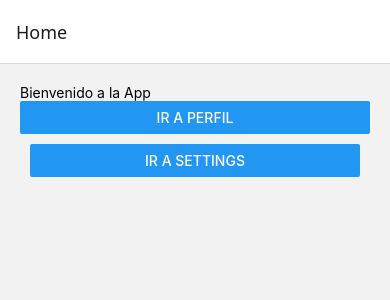
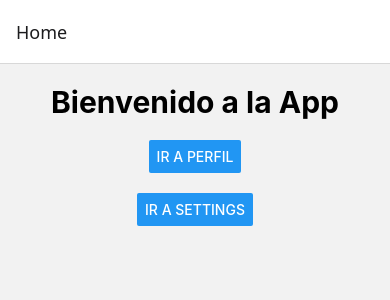
Before and after one commit to mjsalinas/PrimerExamenMovil, a React Native app in the folder ExamenParcial/: screen /Home in a window 390 px wide. Shown: the top 300 px of the page. Built offline with nearby package versions, Linux system fonts and the light colour scheme.

Commit message:
Mejora final

```diff
--- a/ExamenParcial/components/CustomButton.tsx
+++ b/ExamenParcial/components/CustomButton.tsx
@@ -9,9 +9,9 @@ type Props = {
 };
 
 
-const CustomButton = ({ title }:Props) => {
+const CustomButton = ({ title,onPress }:Props) => {
   return (
-    <TouchableOpacity style={styles.button}>
+    <TouchableOpacity onPress={onPress}  style={styles.button}>
       <Text style={{ color: "white" }}>{title}</Text>
     </TouchableOpacity>
   );
@@ -22,11 +22,11 @@ export default CustomButton;
 
 const styles =  StyleSheet.create({
         button: {
-            padding: 12,
+            padding: 15,
             margin: 10,
             borderRadius: 6,
-            backgroundColor: '#1c1c30',
-            borderWidth: 10,
+            backgroundColor: '#208008',
+            borderWidth: 2,
             borderColor: '#ccc'
         },
         text:{
--- a/ExamenParcial/screens/HomeScreen.tsx
+++ b/ExamenParcial/screens/HomeScreen.tsx
@@ -7,23 +7,29 @@ export default function HomeScreen({ navigation }: any) {
   const showWelcome = true;
 
   return (
-    <View style={{ padding: 20 }}>
-      {showWelcome && <Text>Bienvenido a la App</Text>}
+    <View style={{ padding: 20 ,flex:1,alignItems:"center",alignContent:"space-between"}}>
 
+      {showWelcome && <Text  style={{
+    fontSize: 30,
+    fontWeight: 'bold'}}>Bienvenido a la App</Text>}
+
+
+<View style={{marginTop:20}}>
       <Button
         title="Ir a Perfil"
         onPress={() => {
           navigation.navigate("Profile");
         }}
       />
-  <View style={{ padding: 10 }}>
+      </View>
+ <View style={{marginTop:20}}>
         <Button
           title="Ir a Settings"
           onPress={() => {
             navigation.navigate("Settings");
           }}
         />
-        </View>
+       </View>
     </View>
   );
 }
--- a/ExamenParcial/screens/SettingsScreen.tsx
+++ b/ExamenParcial/screens/SettingsScreen.tsx
@@ -10,7 +10,7 @@ const SettingsScreen = () => {
     <View style={{ padding: 20 }}>
       <Text>Modo Oscuro</Text>
       <Switch value={darkMode} onValueChange={() => {setDarkmode(!darkMode)}} />
-<Button title="Mostrar Avanzado" onPress={() => {setShowAdvanced(!showAdvanced)}} />
+<CustomButton title="Mostrar Avanzado" onPress={() => {setShowAdvanced(!showAdvanced)}} />
 
 
 {showAdvanced ? <Text>Configuraciones Avanzadas</Text> : null}
```
